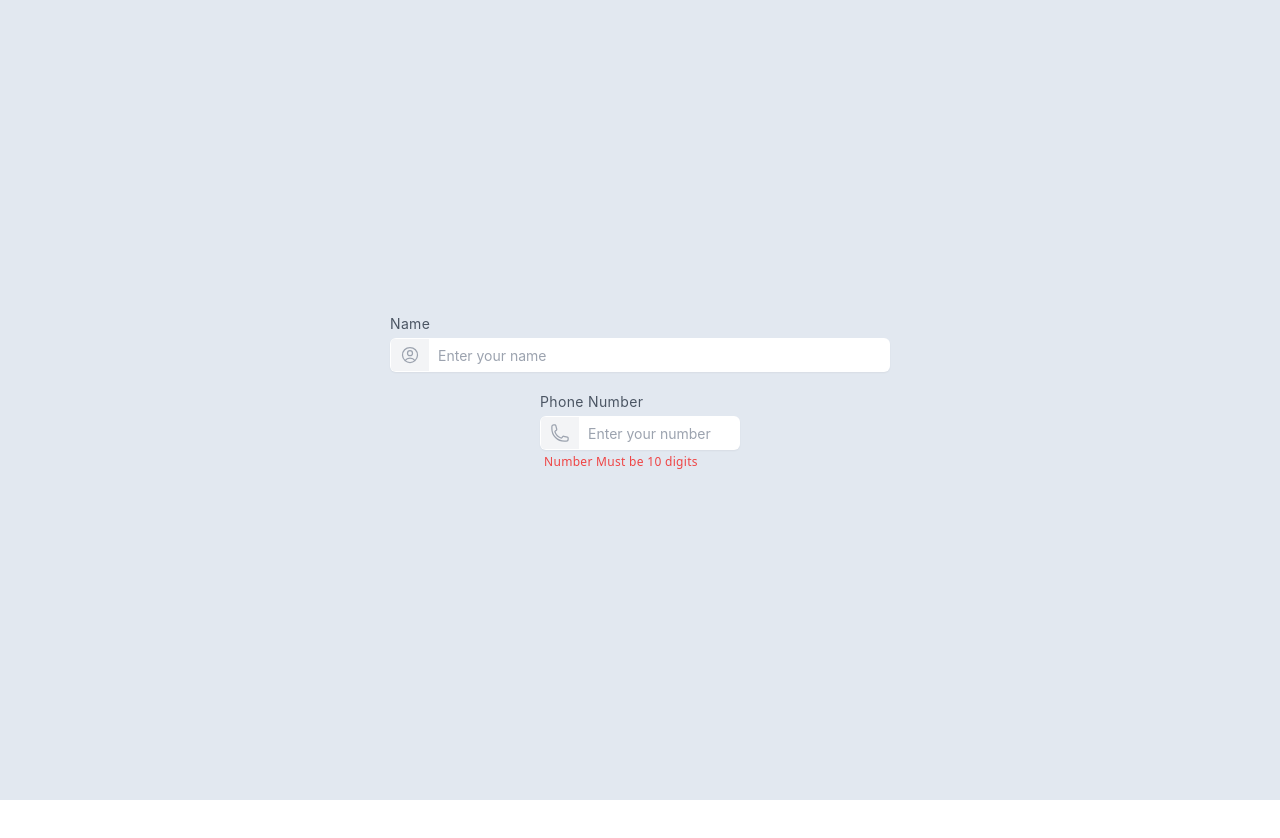
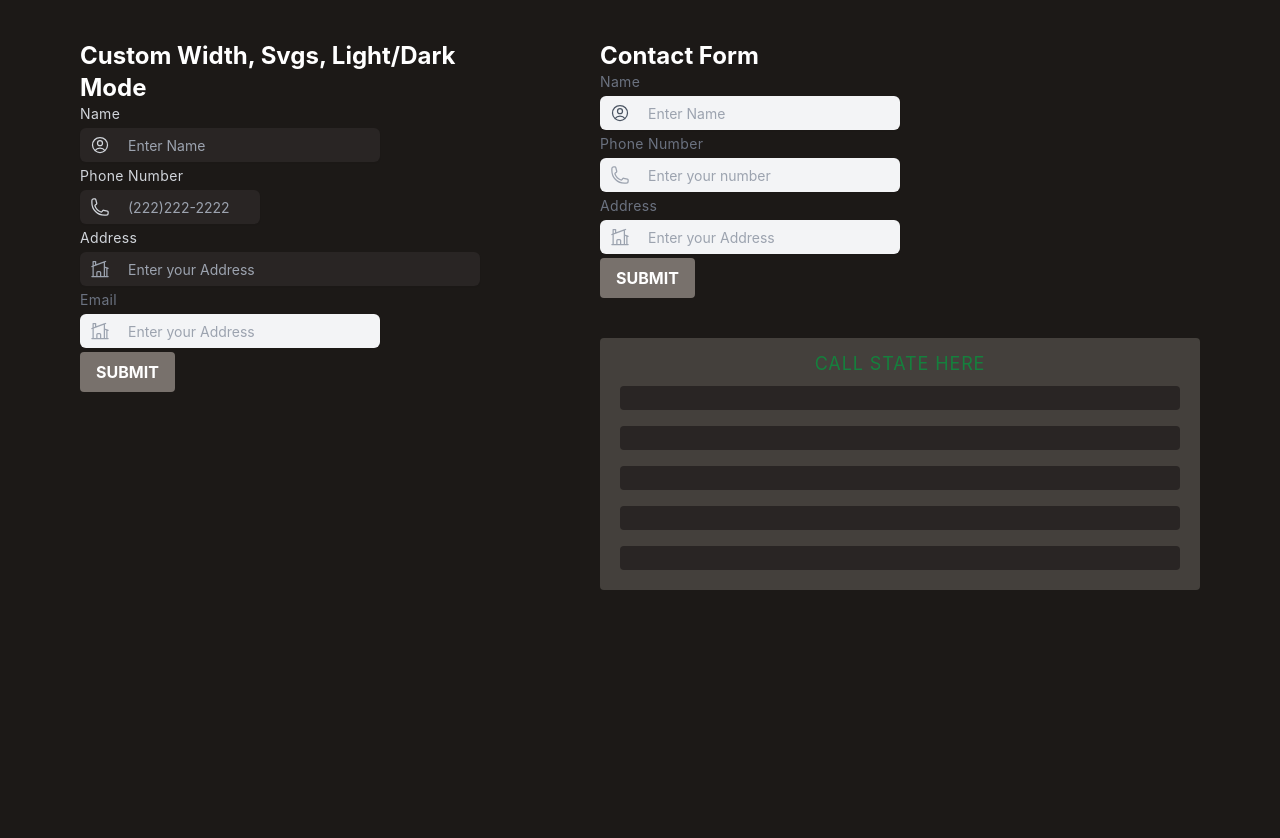
Before and after one commit to NedBM/ReusuableComps, a React (Create React App) app in the folder reusablecomps/: page / in a window 1280 px wide. Shown: the top 838 px of the page. Before the commit the page ends 800 px from the top, so only its background shows below. Built offline with nearby package versions, Linux system fonts and the light colour scheme.

Commit message:
Add State/Light&Dark Mode

```diff
--- a/reusablecomps/public/index.html
+++ b/reusablecomps/public/index.html
@@ -26,7 +26,7 @@
     -->
     <title>React App</title>
   </head>
-  <body>
+  <body style="background-color:#1c1917;">
     <noscript>You need to enable JavaScript to run this app.</noscript>
     <div id="root"></div>
     <!--
--- a/reusablecomps/src/App.css
+++ b/reusablecomps/src/App.css
@@ -1,5 +1,5 @@
 .App {
-  text-align: center;
+  background-color: #1c1917;
 }
 
 .App-logo {
--- a/reusablecomps/src/App.tsx
+++ b/reusablecomps/src/App.tsx
@@ -1,46 +1,222 @@
 import React, { useState } from 'react';
 import './App.css';
-import { PhoneIcon, UserCircleIcon } from '@heroicons/react/24/outline'
+import { PhoneIcon, UserCircleIcon, HomeModernIcon  } from '@heroicons/react/24/outline'
 import { Input } from './Reusables/Input';
 
 
 function App() {
   const [name, setName] = useState('')
   const [number, setNumber] = useState('')
+  const [address, setAddress] = useState('')
+  const [nameError, setnameError] = useState('')
+  const [numError, setnumError] = useState('')
+  const [addressError, setaddressError] = useState('')
+
+
+
+  const handleNameChange = (e: React.ChangeEvent<HTMLInputElement>) => {
+    setName(e.target.value)
+    if (e.target.value === '') {
+      setnameError('Name is required')
+    } else {
+      setnameError('')
+    }
+  }
+
+  const handleNumChange = (e: React.ChangeEvent<HTMLInputElement>) => {
+    setNumber(e.target.value)
+    if (e.target.value === '') {
+      setnumError('Number is required')
+    } else {
+      setnumError('')
+    }
+  }
+
+  const handleNumBlur = (e: React.FocusEvent) => {
+    if (number === '') {
+      setnumError('Number is required')
+    } else {
+      setnumError('')
+    }
+  }
+
+
+
   return (
-    <div className='bg-slate-200'>
-      <header className="App-header">
+    <div className="App">
+    <div className='bg-stone-900 h-[100vh] m-10 flex flex-row'>
+    <div className='flex flex-col mx-10'>
+        <h2 className='text-2xl font-bold text-white'>Custom Width, Svgs, Light/Dark Mode</h2>
         <Input
-          label="Name"
-          placeholder="Enter your name"
-          onChange={(e) => setName(e.target.value)}
-          svg={<UserCircleIcon className="h-5 w-5 text-gray-400" aria-hidden="true" />}
+          onChange={(e) => {
+            setName(e.target.value)
+            handleNameChange(e)
+          }}
+          label='Name'
+          svg={<UserCircleIcon />}
+          error={nameError}
+          width={300}
+          placeholder={'Enter Name'}
+          type='text'
+          autocomplete='none'
+          id={'name'}
+          name='Merchant Name'
+          onBlur={(e) => {
+            setnameError('')
+          }}
+          darkMode={true}
+        />
+        <Input
+          label="Phone Number"
+          placeholder="(222)222-2222"
+          onChange={(e) => {
+            setNumber(e.target.value)
+            handleNumChange(e)
+          }
+          }
+          svg={<PhoneIcon/>}
+          type="tele"
+          width={180}
+          error={numError}
+          onBlur={(e) => {
+            handleNumBlur(e)
+          }}
+          darkMode={true}
+        />
+        <Input
+          label="Address"
+          placeholder="Enter your Address"
+          onChange={(e) => {
+            setAddress(e.target.value)
+            setaddressError('')
+          }}
+          svg={<HomeModernIcon className="h-5 w-5 text-gray-400" aria-hidden="true" />}
           type="text"
-          width={500}
+          width={400}
+          error={addressError}
+          onBlur={(e) => {
+            if (address === '') {
+              setAddress('Address is required')
+            } else {
+              setAddress('')
+            }
+          }}
+          darkMode={true}
+        />
+         <Input
+          label="Email"
+          placeholder="Enter your Address"
+          onChange={(e) => {
+            setAddress(e.target.value)
+            setaddressError('')
+          }}
+          svg={<HomeModernIcon className="h-5 w-5 text-gray-400" aria-hidden="true" />}
+          type="text"
+          error={addressError}
+          onBlur={(e) => {
+            if (address === '') {
+              setAddress('Address is required')
+            } else {
+              setAddress('')
+            }
+          }}
+        />
+        <div>
+          <button
+          onClick={() => {
+            console.log('name', name, 'number', number)
+          }}
+          className='bg-stone-500 hover:bg-stone-700 text-white font-bold py-2 px-4 rounded uppercase'>
+            Submit
+          </button>
+        </div>
+      </div>
+      <div className='flex flex-col mx-10'>
+        <h2 className='text-2xl font-bold text-white'>Contact Form</h2>
+        <Input
+          onChange={(e) => {
+            setName(e.target.value)
+            handleNameChange(e)
+          }}
+          label='Name'
+          svg={<UserCircleIcon />}
+          error={nameError}
+          width={300}
+          placeholder={'Enter Name'}
+          type='text'
+          autocomplete='none'
+          id={'name'}
+          name='Merchant Name'
+          onBlur={(e) => {
+            setnameError('')
+          }}
         />
         <Input
           label="Phone Number"
           placeholder="Enter your number"
-          onChange={(e) => setNumber(e.target.value)}
+          onChange={(e) => {
+            setNumber(e.target.value)
+            handleNumChange(e)
+          }
+          }
           svg={<PhoneIcon className="h-5 w-5 text-gray-400" aria-hidden="true" />}
           type="tele"
-          width={200}
-          error={'Number Must be 10 digits'}
+          width={300}
+          error={numError}
           onBlur={(e) => {
-            if (number.length !== 10) {
-              console.log('error')
+            handleNumBlur(e)
+          }}
+        />
+        <Input
+          label="Address"
+          placeholder="Enter your Address"
+          onChange={(e) => {
+            setAddress(e.target.value)
+            setaddressError('')
+          }}
+          svg={<HomeModernIcon className="h-5 w-5 text-gray-400" aria-hidden="true" />}
+          type="text"
+          width={300}
+          error={addressError}
+          onBlur={(e) => {
+            if (address === '') {
+              setAddress('Address is required')
+            } else {
+              setAddress('')
             }
           }}
         />
-      </header>
-      <div>
         <div>
-          <span>
+          <button
+          onClick={() => {
+            console.log('name', name, 'number', number)
+          }}
+          className='bg-stone-500 hover:bg-stone-700 text-white font-bold py-2 px-4 rounded uppercase'>
+            Submit
+          </button>
+        </div>
+        <div className='w-full flex justify-center'>
+        <div className='bg-stone-700 w-[600px] h-30 flex flex-col text-lg tracking-wider p-3 rounded text-green-700 mt-10 '>
+          <span className='text-md tracking-wider uppercase text-center'>Call State Here</span>
+          <div className='bg-stone-800 rounded m-2 p-3 '>
             {name}
+          </div>
+          <div className='bg-stone-800 rounded m-2 p-3'>
             {number}
-          </span>
-        </div>
-      </div>
+          </div>
+          <div className='bg-stone-800 rounded m-2 p-3'>
+            {address}
+          </div>
+          <div className='bg-stone-800 rounded m-2 p-3'>
+            {/* {favColor} */}
+          </div>
+          <div className='bg-stone-800 rounded m-2 p-3'>
+            {/* {number} */}
+          </div>
+          </div>
+          </div>
+    </div>
+    </div>
     </div>
   );
 }
--- a/reusablecomps/src/Reusables/Input.tsx
+++ b/reusablecomps/src/Reusables/Input.tsx
@@ -14,6 +14,7 @@ interface InputProps {
   name?: string
   onKeyUp?: any
   onKeyDown?: any
+  darkMode?: boolean
 }
 
 function classNames(...classes: string[]): string {
@@ -41,18 +42,22 @@ export function Input(props: InputProps) {
     setValue(props.value)
   }, [props])
   return (
-    <div className='flex flex-col mb-4'>
+    <div className='flex flex-col'>
       <label
         htmlFor='name'
-        className='mb-1 text-xs tracking-wide text-gray-600 sm:text-sm'
+        className={classNames(
+          'mb-1 text-xs tracking-wide text-gray-300 sm:text-sm',
+          props.darkMode ? 'text-gray-300' : 'text-gray-500'
+        )}
       >
         {props.label}
       </label>
-
       <div className='relative'>
-        <div className='absolute top-0 left-0 flex w-10 h-full border border-transparent'>
+        <div className='absolute top-0 left-0 flex w-10 h-full'>
           {props.svg && (
-            <div className='flex items-center justify-center w-full h-full text-lg text-gray-600 bg-gray-100 rounded-tl rounded-bl z-5'>
+            <div className={classNames
+            ('flex items-center justify-center w-full h-full text-lg rounded-tl rounded-bl z-5',
+            props.darkMode ? 'text-gray-300' : 'text-gray-600')}>
               <svg
                 viewBox='0 0 24 24'
                 width='24'
@@ -75,8 +80,9 @@ export function Input(props: InputProps) {
           className={classNames(
             props.error
               ? 'text-red-500 border-red-500 focus:ring-red-500'
-              : ' border-gray-600 text-indigo-500 focus:ring-indigo-500 focus:border-indigo-500',
+              : ' border-gray-600 focus:ring-pink-900 focus:border-pink-900',
             'shadow-sm block sm:text-sm rounded-md h-[34px] w-[300px]',
+            props.darkMode ? 'bg-stone-800 text-green-400' : 'bg-gray-100 text-green-600',
             props.svg ? 'pl-12' : 'pl-3',
           )}
           autoComplete={props.autocomplete}
--- a/reusablecomps/tailwind.config.js
+++ b/reusablecomps/tailwind.config.js
@@ -3,6 +3,7 @@ module.exports = {
   content: [
     "./src/**/*.{js,jsx,ts,tsx}",
   ],
+  darkMode: 'class',
   theme: {
     extend: {},
   },
```
